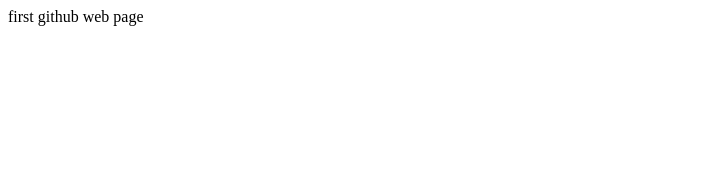
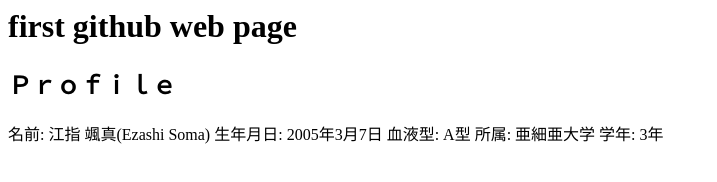
Before and after one commit to asia-ezas/test.github.io, a plain HTML site: page index.html in a window 1280 px wide. Shown: the whole page, without its empty margins (0-717 px from the left). Drawn offline with Linux system fonts and the light colour scheme.

Commit message:
Update index.html
profile

```diff
--- a/index.html
+++ b/index.html
@@ -1,5 +1,11 @@
 <html>
   <body>
-    first github web page
+    <h1>first github web page</h2>
+    <h2>Ｐｒｏｆｉｌｅ</h2>
+    名前: 江指 颯真(Ezashi Soma)
+    生年月日: 2005年3月7日
+    血液型: A型
+    所属: 亜細亜大学
+    学年: 3年
   </body>
 </html>
```
